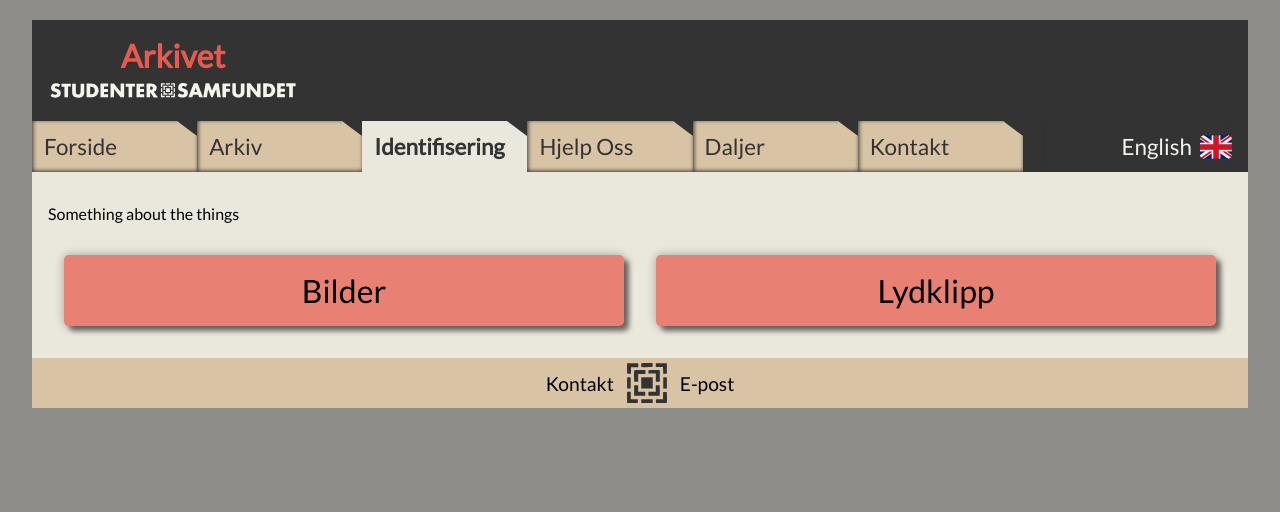
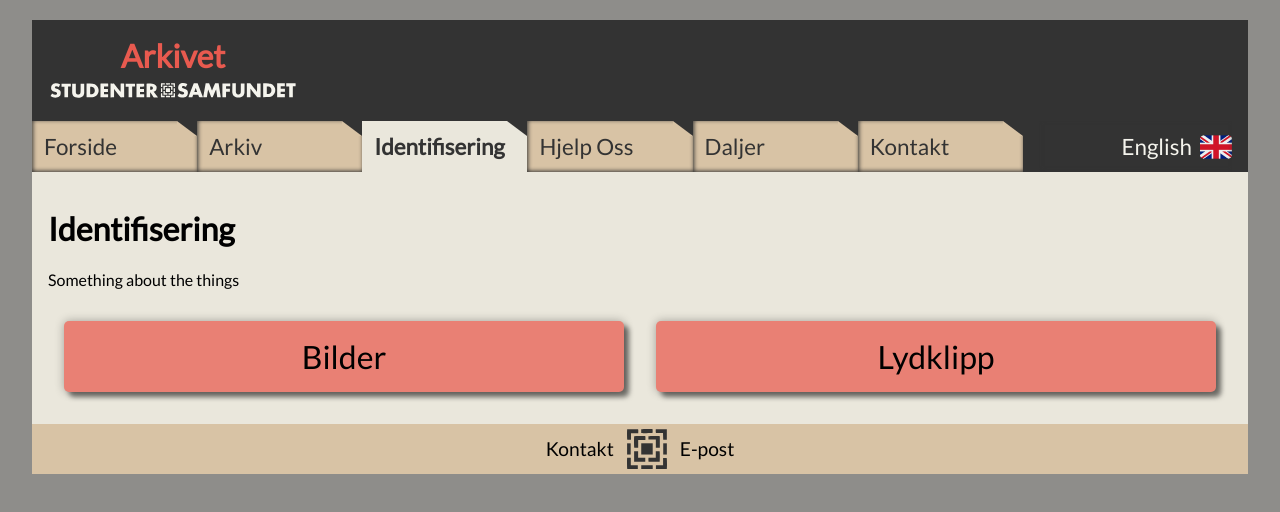
Before and after one commit to Lunarage/IT2805-Main-Project, a plain HTML site: page web/identifisering.html in a window 1280 px wide. Drawn offline with Linux system fonts and the light colour scheme.

Commit message:
Added h1 to index in arkiv and identifisering

```diff
--- a/web/data/arkiv.json
+++ b/web/data/arkiv.json
@@ -1,6 +1,7 @@
 {
 "en":{
     "index":{
+        "title":"Archive",
         "paragraphs":[
             "Something about the things"
         ],
@@ -240,6 +241,7 @@
 },
 "no":{
     "index":{
+        "title":"Arkiv",
         "paragraphs":[
             "Something about the things"
         ],
--- a/web/data/identifisering.json
+++ b/web/data/identifisering.json
@@ -1,6 +1,7 @@
 {
 "en":{
     "index":{
+        "title":"Identification",
         "paragraphs":[
             "Something about the things"
         ],
@@ -151,6 +152,7 @@
 },
 "no":{
     "index":{
+        "title":"Identifisering",
         "paragraphs":[
             "Something about the things"
         ],
--- a/web/identifisering.html
+++ b/web/identifisering.html
@@ -44,6 +44,11 @@
 
             if(GET.page == 'index'){
                 data = data.index;
+
+                //Create an element and append it to content
+                let header = document.createElement('h1');
+                header.innerText = data.title;
+                content.appendChild(header);
 
                 for(let i = 0; i < data.paragraphs.length; i++){
                     let para = document.createElement('p');
```
Also changed, not shown: web/arkiv.html (+4 -0 lines).
